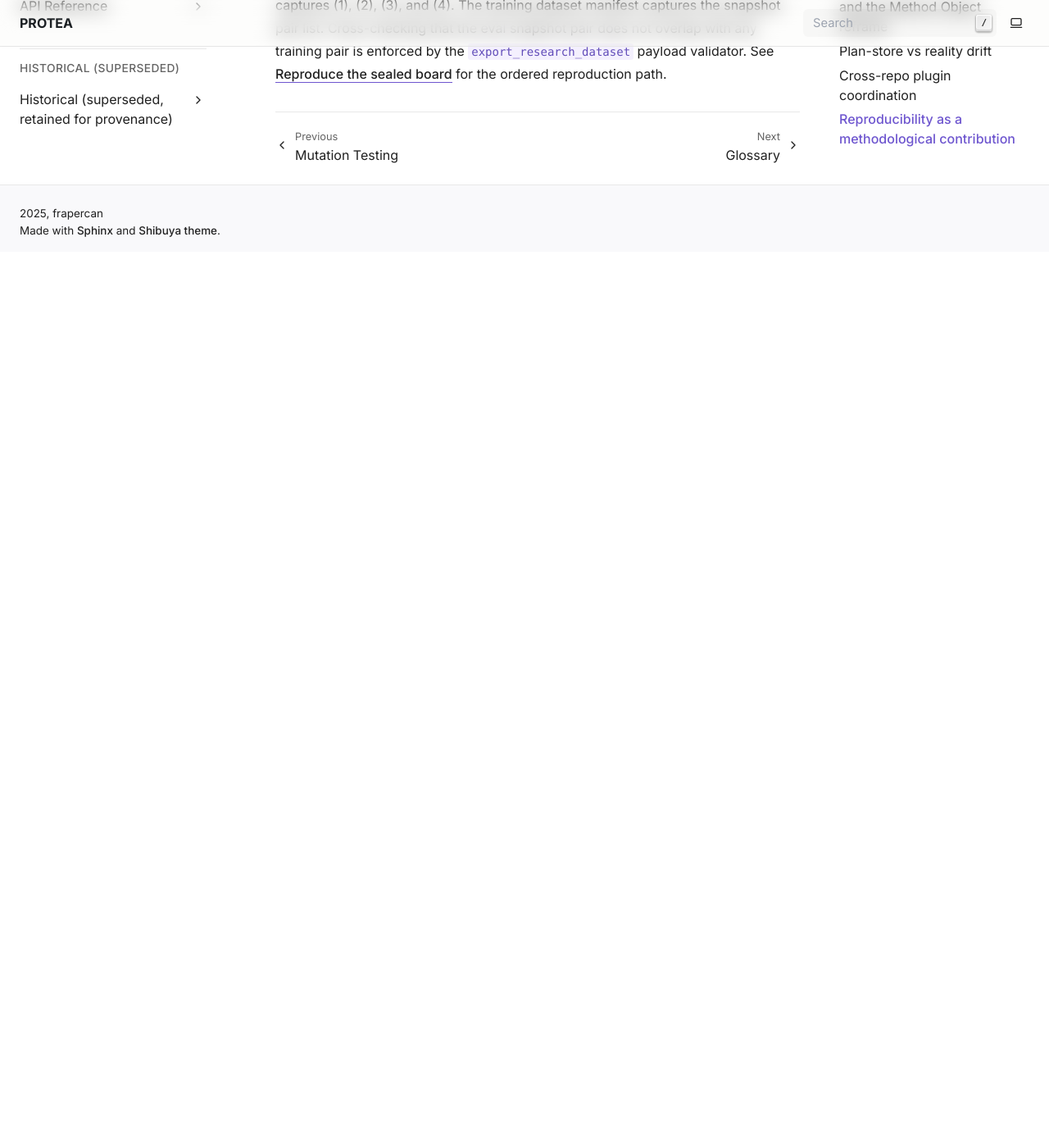
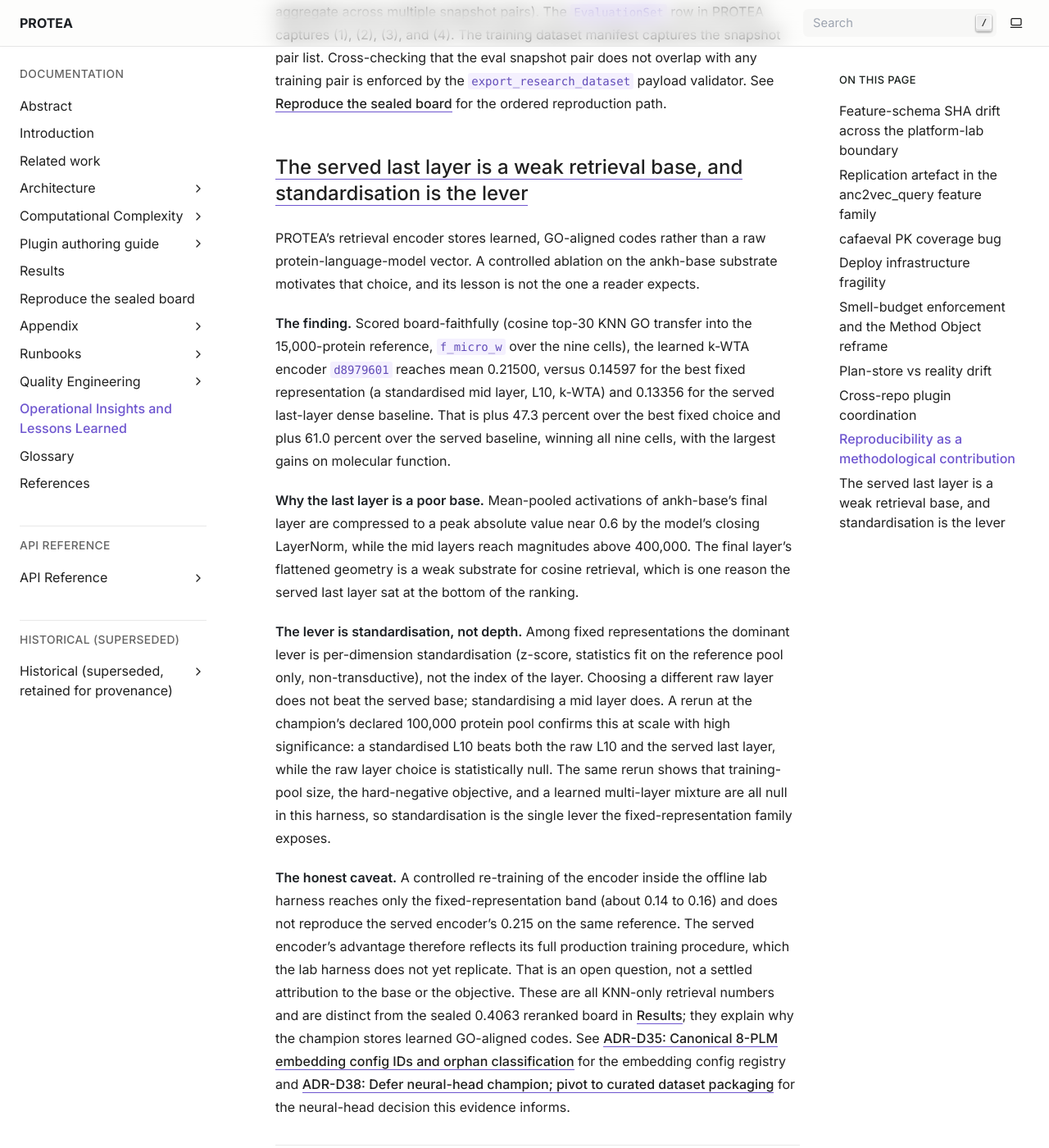
Before and after one commit to frapercan/PROTEA, a Sphinx documentation site: the page built from docs/source/insights.rst, in a window 1280 px wide and 1400 px high, scrolled down 10269 px. Shown: the whole window at 82% size. Built offline with Sphinx 7.4.7, drawn with Linux system fonts in a browser that asks for light colours; before the commit the page ends 10576 px from its top, so only the background shows below that; some of the changed text lies outside the part shown.

Commit message:
docs(insights): the representation ablation, standardisation is the retrieval lever
Add the representation-ablation finding to the Sphinx insights: the learned
k-WTA encoder d8979601 beats any fixed representation (+47.3% over the best
fixed choice, +61.0% over the served last-layer baseline, board-faithful KNN
transfer into the 15k reference), and among fixed representations per-dimension
standardisation, not the layer index, is the dominant lever. Includes the
honest caveat that a controlled re-training in the offline lab harness reaches
only the fixed-representation band and does not reproduce the served encoder,
an open question. Cross-referenced from the results champion bullet.

```diff
--- a/docs/source/insights.rst
+++ b/docs/source/insights.rst
@@ -441,3 +441,51 @@ snapshot pair list. Cross-checking that the eval snapshot pair does not
 overlap with any training pair is enforced by the ``export_research_dataset``
 payload validator. See :doc:`/operate/reproduce-0.4063` for the ordered
 reproduction path.
+
+The served last layer is a weak retrieval base, and standardisation is the lever
+--------------------------------------------------------------------------------
+
+PROTEA's retrieval encoder stores learned, GO-aligned codes rather than a raw
+protein-language-model vector. A controlled ablation on the ankh-base substrate
+motivates that choice, and its lesson is not the one a reader expects.
+
+**The finding.**
+Scored board-faithfully (cosine top-30 KNN GO transfer into the 15,000-protein
+reference, ``f_micro_w`` over the nine cells), the learned k-WTA encoder
+``d8979601`` reaches mean 0.21500, versus 0.14597 for the best fixed
+representation (a standardised mid layer, L10, k-WTA) and 0.13356 for the served
+last-layer dense baseline. That is plus 47.3 percent over the best fixed choice
+and plus 61.0 percent over the served baseline, winning all nine cells, with the
+largest gains on molecular function.
+
+**Why the last layer is a poor base.**
+Mean-pooled activations of ankh-base's final layer are compressed to a peak
+absolute value near 0.6 by the model's closing LayerNorm, while the mid layers
+reach magnitudes above 400,000. The final layer's flattened geometry is a weak
+substrate for cosine retrieval, which is one reason the served last layer sat at
+the bottom of the ranking.
+
+**The lever is standardisation, not depth.**
+Among fixed representations the dominant lever is per-dimension standardisation
+(z-score, statistics fit on the reference pool only, non-transductive), not the
+index of the layer. Choosing a different raw layer does not beat the served base;
+standardising a mid layer does. A rerun at the champion's declared 100,000
+protein pool confirms this at scale with high significance: a standardised L10
+beats both the raw L10 and the served last layer, while the raw layer choice is
+statistically null. The same rerun shows that training-pool size, the
+hard-negative objective, and a learned multi-layer mixture are all null in this
+harness, so standardisation is the single lever the fixed-representation family
+exposes.
+
+**The honest caveat.**
+A controlled re-training of the encoder inside the offline lab harness reaches
+only the fixed-representation band (about 0.14 to 0.16) and does not reproduce
+the served encoder's 0.215 on the same reference. The served encoder's advantage
+therefore reflects its full production training procedure, which the lab harness
+does not yet replicate. That is an open question, not a settled attribution to
+the base or the objective. These are all KNN-only retrieval numbers and are
+distinct from the sealed 0.4063 reranked board in :doc:`results`; they explain
+why the champion stores learned GO-aligned codes. See
+:doc:`/adr/D35-canonical-8plm-embedding-configs` for the embedding config
+registry and :doc:`/adr/D38-neural-head-deferred-dataset-pack-pivot` for the
+neural-head decision this evidence informs.
--- a/docs/source/results.rst
+++ b/docs/source/results.rst
@@ -17,7 +17,8 @@ nine evaluation cells (NK/LK/PK by BPO/MFO/CCO).
   the ground truth is the delta gained by t1, so the score is free of the
   data leakage that inflates tools scored against a current database.
 - **Champion.** The learned k-WTA retrieval encoder (config ``d8979601``,
-  which stores GO-aligned codes rather than a raw PLM vector) for candidate
+  which stores GO-aligned codes rather than a raw PLM vector, a choice the
+  representation ablation in :doc:`insights` motivates) for candidate
   generation, followed by a stacked per-category re-ranker (see
   :doc:`/adr/D43-stacked-meta-reranker`).
 - **Metric and scoring.** ``f_micro_w`` is the headline metric, scored
```
